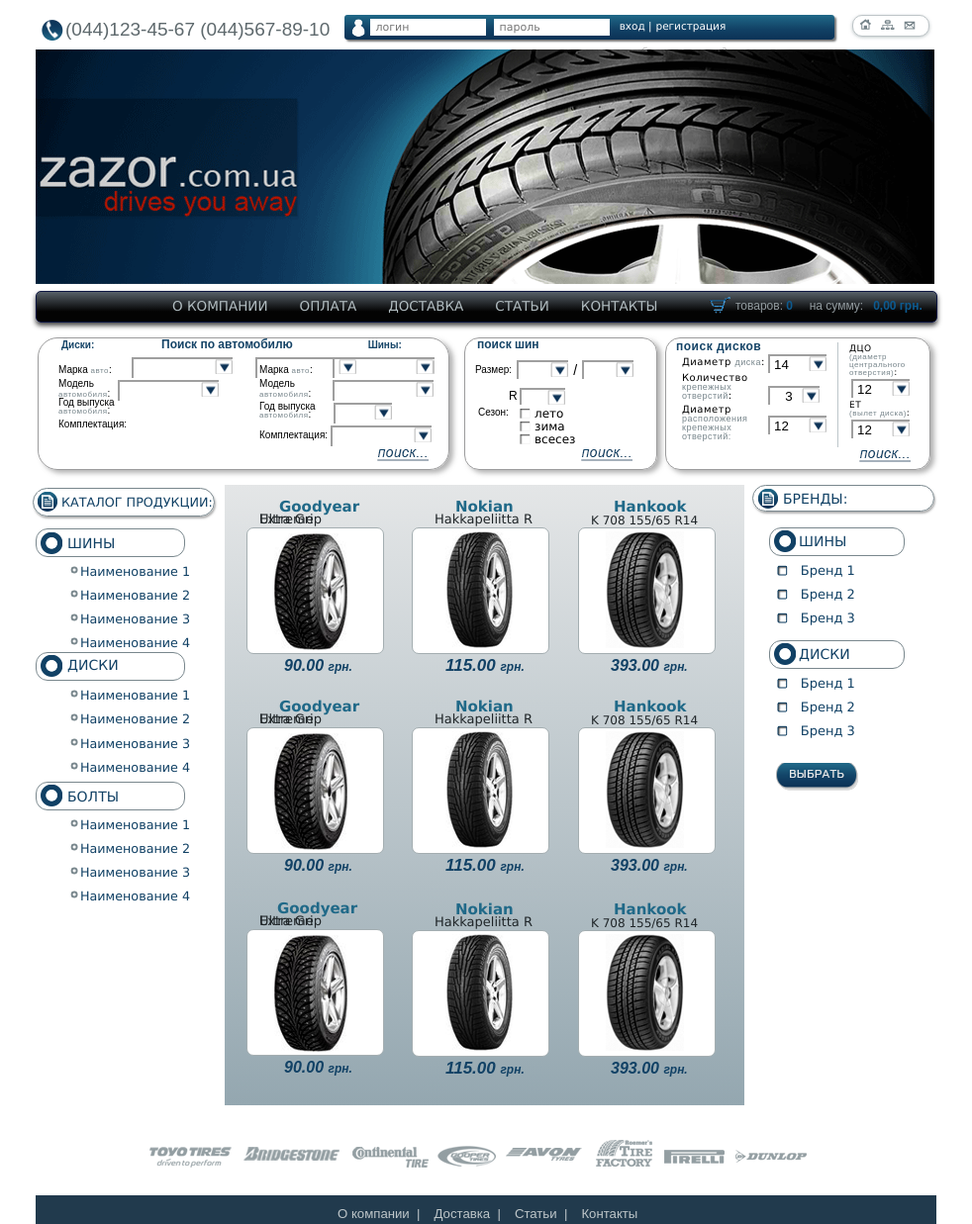
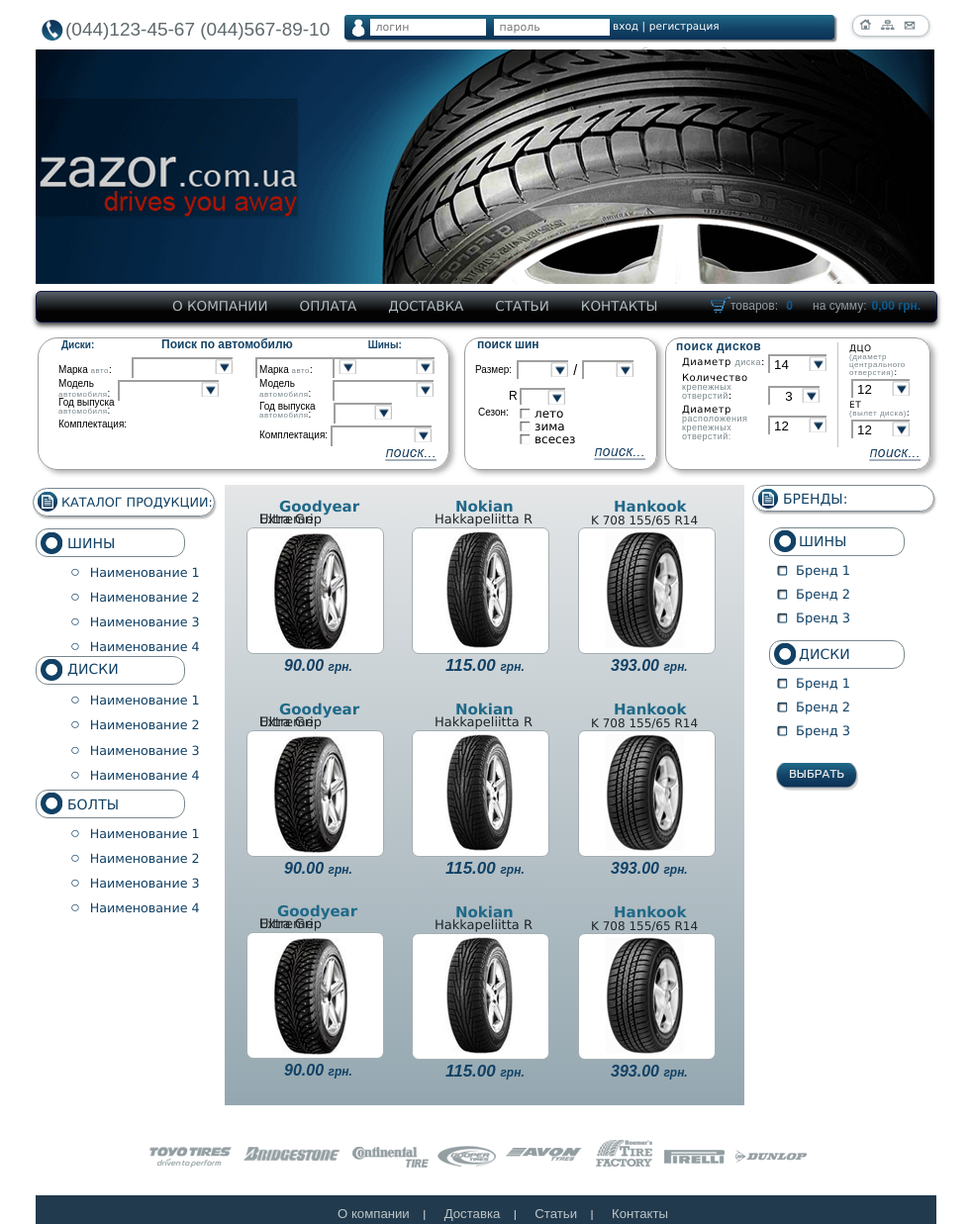
Before and after one commit to Dozor-Dn/homework1, a plain HTML site: page homework6/index.html in a window 1280 px wide. Shown: the top 1237 px of the page at 99% size, without its empty margins (104-1086 px from the left). Drawn offline with Linux system fonts and the light colour scheme.

Commit message:
add homework6 new

```diff
--- a/homework6/css/style.css
+++ b/homework6/css/style.css
@@ -55,6 +55,9 @@
   font-size: 12px;
   font-family: "Lucida Sans Unicode";
   color: rgb( 255, 255, 255 );
+}
+.avtoriz .enter{
+  margin-left: 270px;
 }
 .avtoriz input{
   display: block;
@@ -183,7 +186,16 @@
   font-size: 12px;
   font-family: "Arial";
 }
+.shopping .goods_indent{
+  margin-right: 15px;
+  float: left;
+}
+.shopping .sum_indent{
+  margin-right: 15px;
+  float: right;
+}
 .shopping span{
+  margin-left: 5px;
   font-size: 12px;
   font-family: "Arial";
   color: rgb( 13, 90, 143 );
@@ -209,7 +221,7 @@
   box-shadow: 4px 3px 5px 0px rgba(104, 104, 104, 0.5);
 }
 .find_cars form input.search{
-  position: absolute;
+  margin: 90px 0px 0px 350px;
   top: 109px;
   left:342px;
 }
@@ -454,7 +466,7 @@
   color: rgb( 0, 0, 0 );
 }
 .find_tires .search2{
-  position: absolute;
+  margin: 0px 0px 0px 130px;
   top: 109px;
   left:117px;
 }
@@ -529,7 +541,6 @@
   float: left;
   border-top: 2px solid #9f9f9f;
   border-left: 2px solid #9f9f9f;
-  /*border-bottom: 2px solid #9f9f9f;*/
   background: white;
   width: 44px;
   margin-left: 2px;
@@ -641,7 +652,7 @@
   box-shadow: 4px 3px 5px 0px rgba(104, 104, 104, 0.5);
 }
 .find_disks form input.search3{
-  position: absolute;
+  margin: 90px 0px 0px 205px;
   top: 110px;
   left:195px;
 }
@@ -944,13 +955,12 @@
   margin-top: 5px;
   margin-right: 10px;
   line-height: 1.2;
+  list-style-type: none;
 }
-aside.left li a div.marker{
-  margin-top: 2px;
-  width: 10px;
-  height: 12px;
-  background: url(../img/marker.png);
-  float: left;
+aside.left li:before{
+  color: rgb( 17, 65, 101 );
+  content: "○";
+  padding-right: 10px;
 }
 aside.left li a{
   margin-top: 20px;
@@ -978,7 +988,6 @@
   margin-bottom: 35px;
   background: rgb(148, 167, 176);
   background: linear-gradient(0deg, rgb(148, 167, 176) 0%, rgb(228, 230, 231) 100%);
-  /*border: 1px solid #242a3c;*/
   border-radius: 0px;
 }
 div.goods{
@@ -989,20 +998,14 @@
   height: 175px;
 }
 div.goods_line2{
-  margin-top: 12px;
-  margin-left: 15px;
-  margin-right: 15px;
-  margin-bottom: 15px;
+  margin: 15px;
   display: block;
   float: left;
   width: 140px;
   height: 175px;
 }
 div.goods_line3{
-  margin-top: 15px;
-  margin-left: 15px;
-  margin-right: 15px;
-  margin-bottom: 15px;
+  margin: 15px;
   display: block;
   float: left;
   width: 140px;
@@ -1031,7 +1034,6 @@
 }
 a.brand_nokian{
   display: block;
-  margin-top: 0px;
   margin-left: 48px;
   text-decoration: none;
   color: #206988;
@@ -1052,7 +1054,6 @@
 }
 a.brand_hankook{
   display: block;
-  margin-top: 0px;
   margin-left: 38px;
   text-decoration: none;
   color: #206988;
@@ -1302,9 +1303,10 @@
   line-height: 1.5;
 }
 .select_brends label {
- width: 14px; /* Ширина рисунка */
+ width: 80px; /* Ширина рисунка */
  height: 14px; /* Высота рисунка */
  margin-left: 22px;
+ padding-left: 20px;
  margin-top: 8px;
  margin-bottom: 10px;
  display: block; /* Блочный элемент */
@@ -1323,7 +1325,6 @@
  top: 0;
  width: 100%;
  height: 100%;
- margin-right: 10px;
  background: url(../img/checkbox.jpg) no-repeat; /* Фоновый рисунок */
  cursor: pointer; /* Курсор в виде руки */
 }
@@ -1336,8 +1337,6 @@
 .brand_logo{
   clear: both;
   margin-left: 110px;
-  margin-top: 0px;
-  margin-bottom: 0px;
 }
 .brand_logo a.brend1 img{
   display: block;
@@ -1404,3 +1403,8 @@
   line-height: 1.8;
   text-align: center;
 }
+.footer_nav span.indent{
+  margin: 0px 5px 0px 10px;
+  display: inline;
+  color: white;
+}
--- a/homework6/index.html
+++ b/homework6/index.html
@@ -18,9 +18,11 @@
         <div class="logo"><img src="img/logo.png" alt="avtorisation"></div>
         <input type="text" name="logo" placeholder=" логин">
         <input type="password" name="password" placeholder=" пароль">
-        <a href="#"> &nbsp;&nbsp;вход |</a>
-        <a href="#"> регистрация</a>
-        <a href="#"><span>забыли пароль?</span></a>
+          <div class="enter">
+            <a href="#"> вход |</a>
+            <a href="#"> регистрация</a>
+            <a href="#"><span>забыли пароль?</span></a>
+          </div>
       </div>
       <div class="navi">
           <a href="#"><img src="img/home.png" alt="home" /></a>
@@ -41,8 +43,12 @@
       <div class="shopping">
         <a href="#"><img src="img/koshyk.png" alt="shopping cart" /></a>
         <div class="allgoods">
-          товаров: <span>0</span>&nbsp;&nbsp;&nbsp;&nbsp;
-          на сумму:&nbsp;&nbsp;&nbsp;<span>0,00 грн.</span>
+          <div class="goods_indent">
+            товаров: <span>0</span>
+          </div>
+          <div class="sum_indent">
+            на сумму:<span>0,00 грн.</span>
+          </div>
         </div>
       </div>
     </nav>
@@ -206,24 +212,24 @@
       <a href="#" class="catalog"><div class="icon"></div><p>КАТАЛОГ ПРОДУКЦИИ:</p></a>
         <div class="icon_ultires"></div><p class="ultires">ШИНЫ</p>
         <ul class="ultires">
-          <li><a href="#"><div class="marker"></div><p>Наименование 1</p></a></li>
-          <li><a href="#"><div class="marker"></div><p>Наименование 2</p></a></li>
-          <li><a href="#"><div class="marker"></div><p>Наименование 3</p></a></li>
-          <li><a href="#"><div class="marker"></div><p>Наименование 4</p></a></li>
+          <li><a href="#">Наименование 1</a></li>
+          <li><a href="#">Наименование 2</a></li>
+          <li><a href="#">Наименование 3</a></li>
+          <li><a href="#">Наименование 4</a></li>
         </ul>
         <div class="icon_uldisks"></div><p class="uldisks">ДИСКИ</p>
         <ul class="uldisks">
-          <li><a href="#"><div class="marker"></div><p>Наименование 1</p></a></li>
-          <li><a href="#"><div class="marker"></div><p>Наименование 2</p></a></li>
-          <li><a href="#"><div class="marker"></div><p>Наименование 3</p></a></li>
-          <li><a href="#"><div class="marker"></div><p>Наименование 4</p></a></li>
+          <li><a href="#">Наименование 1</a></li>
+          <li><a href="#">Наименование 2</a></li>
+          <li><a href="#">Наименование 3</a></li>
+          <li><a href="#">Наименование 4</a></li>
         </ul>
         <div class="icon_ulbolts"></div><p class="ulbolts">БОЛТЫ</p>
         <ul class="ulbolts">
-          <li><a href="#"><div class="marker"></div><p>Наименование 1</p></a></li>
-          <li><a href="#"><div class="marker"></div><p>Наименование 2</p></a></li>
-          <li><a href="#"><div class="marker"></div><p>Наименование 3</p></a></li>
-          <li><a href="#"><div class="marker"></div><p>Наименование 4</p></a></li>
+          <li><a href="#">Наименование 1</a></li>
+          <li><a href="#">Наименование 2</a></li>
+          <li><a href="#">Наименование 3</a></li>
+          <li><a href="#">Наименование 4</a></li>
         </ul>
       </aside>
     <main>
@@ -317,19 +323,19 @@
             <li>
               <label for="brend_1">
                 <input type="checkbox" id="brend_1" value="brend_1">
-                <span></span>&nbsp;&nbsp;&nbsp;&nbsp;&nbsp;&nbsp;Бренд&nbsp;1
+                <span></span>Бренд 1
               </label>
             </li>
             <li>
               <label for="brend_2">
                 <input type="checkbox" id="brend_2" value="brend_2">
-                <span></span>&nbsp;&nbsp;&nbsp;&nbsp;&nbsp;&nbsp;Бренд&nbsp;2
+                <span></span>Бренд 2
               </label>
             </li>
             <li>
               <label for="brend_3">
                 <input type="checkbox" id="brend_3" value="brend_3">
-                <span></span>&nbsp;&nbsp;&nbsp;&nbsp;&nbsp;&nbsp;Бренд&nbsp;3
+                <span></span>Бренд 3
               </label>
             </li>
           </ul>
@@ -338,17 +344,17 @@
             <li>
               <label for="brend_2.1">
                 <input type="checkbox" id="brend_2.1" value="brend_2.1">
-                <span></span>&nbsp;&nbsp;&nbsp;&nbsp;&nbsp;&nbsp;Бренд&nbsp;1
+                <span></span>Бренд 1
               </label>
             </li>
             <li>
               <label for="brend_2.2"><input type="checkbox" id="brend_2.2" value="brend_2.2">
-                <span></span>&nbsp;&nbsp;&nbsp;&nbsp;&nbsp;&nbsp;Бренд&nbsp;2
+                <span></span>Бренд 2
               </label>
             </li>
             <li>
               <label for="brend_2.3"><input type="checkbox" id="brend_2.3" value="brend 2.3">
-                <span></span>&nbsp;&nbsp;&nbsp;&nbsp;&nbsp;&nbsp;Бренд&nbsp;3
+                <span></span>Бренд 3
               </label>
             </li>
           </ul>
@@ -367,9 +373,9 @@
     </section>
     <footer>
       <div class="footer_nav">
-        <a href="#">О компании&nbsp;&nbsp;|</a>
-        <a href="#">Доставка &nbsp;|</a>
-        <a href="#">Статьи &nbsp;|</a>
+        <a href="#">О компании <span class="indent">|</span> </a>
+        <a href="#">Доставка <span class="indent">|</span> </a>
+        <a href="#">Статьи <span class="indent">|</span> </a>
         <a href="#">Контакты</a><br>
         <span>Создание сайта &copy; Global Vision</span>
       </div>
```
